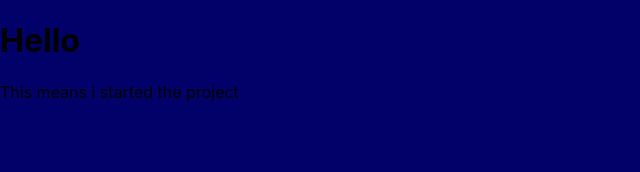
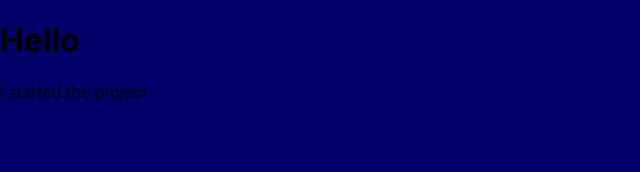
Before and after one commit to Coder-Babu19/BASIC-PROJECT-REACT-JS, a React (Create React App) app in the folder my-app/: page / in a window 1280 px wide. Shown: the top 172 px of the page, without its empty margins (0-640 px from the left). Built offline with nearby package versions, Linux system fonts and the light colour scheme.

Commit message:
name change

```diff
--- a/my-app/src/App.js
+++ b/my-app/src/App.js
@@ -7,7 +7,7 @@ function App() {
     <div>
       <h1>Hello</h1>
           <p1>
-            This means i started the project
+            i started the project
           </p1>
     </div>
   );
```
